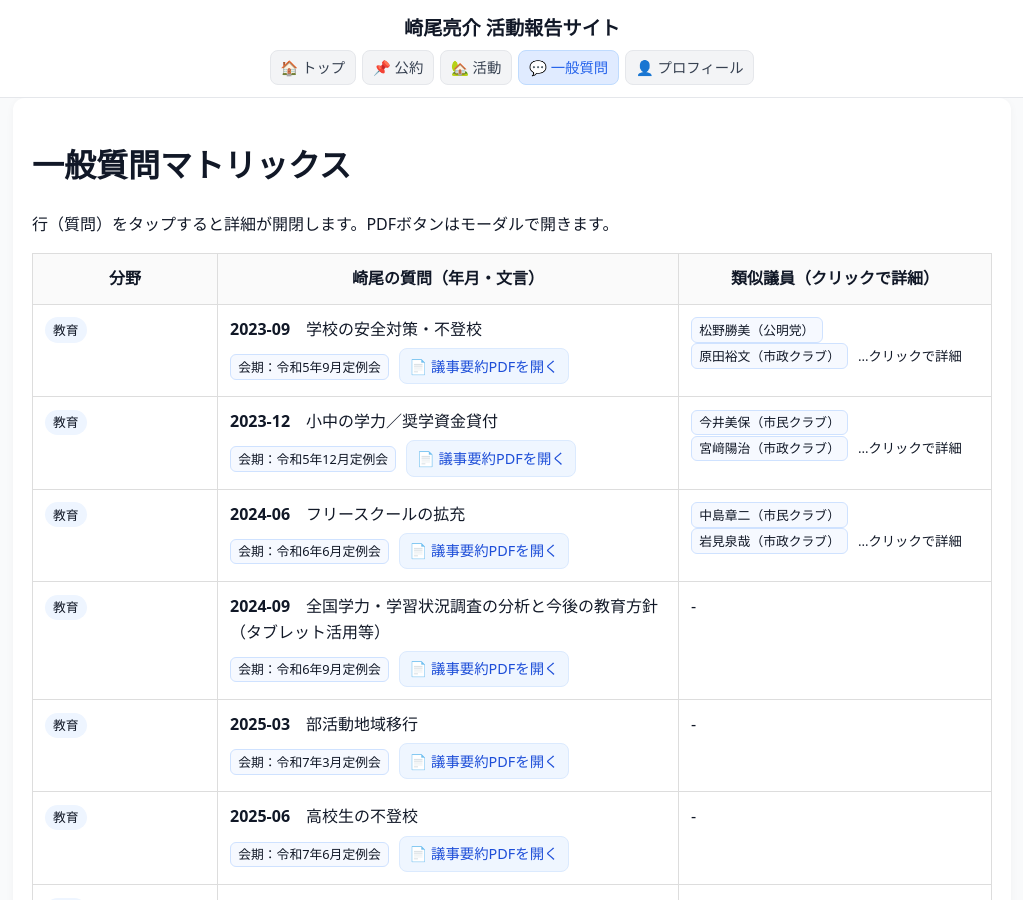
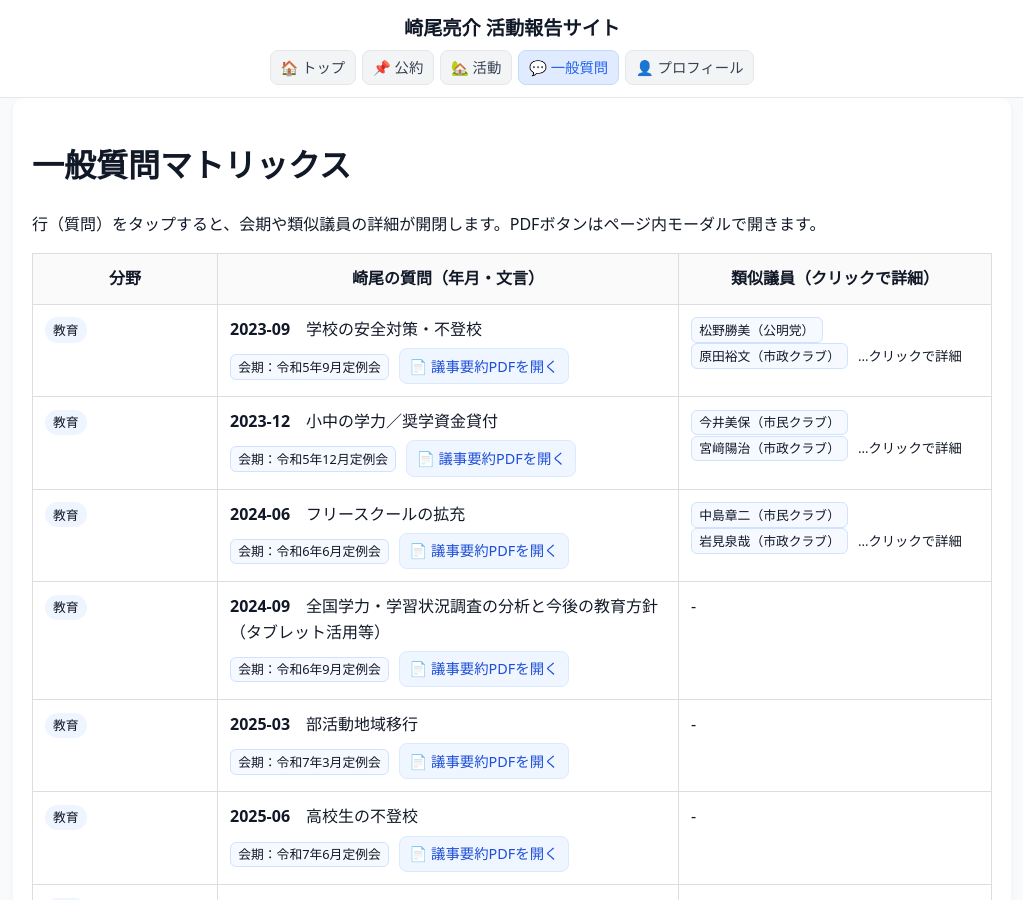
Before and after one commit to sakioryousuke-eng/activity-site, a Jekyll site: the page built from pages/matrix.html, in a window 1280 px wide and 900 px high. Shown: the whole window, without its empty margins (128-1151 px from the left). Built offline with Jekyll 4.4.1, drawn with Linux system fonts in a browser that asks for light colours.

Commit message:
Update matrix.html

```diff
--- a/pages/matrix.html
+++ b/pages/matrix.html
@@ -4,7 +4,7 @@ title: 一般質問マトリックス
 ---
 
 <h1>一般質問マトリックス</h1>
-<p>行（質問）をタップすると詳細が開閉します。PDFボタンはモーダルで開きます。</p>
+<p>行（質問）をタップすると、会期や類似議員の詳細が開閉します。PDFボタンはページ内モーダルで開きます。</p>
 
 <style>
   .matrix-wrap{overflow-x:auto}
@@ -49,9 +49,11 @@ title: 一般質問マトリックス
         <td>
           <div><strong>{{ item.sakio.month }}</strong>　{{ item.sakio.text }}</div>
           <div class="pill">会期：{{ item.sakio.session }}</div>
+
           {% if item.sakio.pdf %}
-            <!-- data-pdf にフルURLを渡す（YAMLが先頭スラッシュ無しでもOK） -->
-            <a href="{{ site.baseurl }}/{{ item.sakio.pdf }}" data-pdf="{{ site.baseurl }}/{{ item.sakio.pdf }}" class="pdf-link" data-title="{{ item.sakio.text }}">📄 議事要約PDFを開く</a>
+            <!-- モーダル起動用：data-open-pdf を付与。YAMLは先頭スラ無しなので relative_url で解決 -->
+            <a href="{{ item.sakio.pdf | relative_url }}" class="pdf-link"
+               data-open-pdf data-title="{{ item.sakio.text }}">📄 議事要約PDFを開く</a>
           {% endif %}
         </td>
         <td>
@@ -67,15 +69,20 @@ title: 一般質問マトリックス
       </tr>
       <tr id="{{ row_id }}" class="detail-row">
         <td colspan="3">
-          <div style="display:grid;gap:.5rem">
+          <div style="display:grid;gap:.5rem;">
             <div><strong>質問詳細</strong>：{{ item.sakio.session }}／{{ item.sakio.month }}／{{ item.sakio.text }}</div>
+
             {% if item.sakio.pdf %}
-              <a href="{{ site.baseurl }}/{{ item.sakio.pdf }}" data-pdf="{{ site.baseurl }}/{{ item.sakio.pdf }}" class="pdf-link" data-title="{{ item.sakio.text }}">📄 議事要約PDFを開く</a>
+              <div>
+                <a href="{{ item.sakio.pdf | relative_url }}" class="pdf-link"
+                   data-open-pdf data-title="{{ item.sakio.text }}">📄 議事要約PDFを開く</a>
+              </div>
             {% endif %}
+
             {% if item.related and item.related.size > 0 %}
               <div>
                 <strong>類似議員 詳細</strong>
-                <ul style="margin:.4rem 0 .2rem 1.2rem">
+                <ul style="margin:.4rem 0 .2rem 1.2rem;">
                   {% for r in item.related %}
                     <li><strong>{{ r.name }}</strong>（{{ r.party }}）：{{ r.month }}／{{ r.topic }}</li>
                   {% endfor %}
@@ -93,8 +100,9 @@ title: 一般質問マトリックス
 </div>
 
 <script>
-  // 行クリックで直下の詳細行をトグル
+  // 行クリックで直下の詳細行をトグル（PDFボタンは除外）
   document.addEventListener('click', function(e){
+    if (e.target.closest('[data-open-pdf]')) return; // モーダル起動は除外
     const tr = e.target.closest('tr.data-row');
     if(!tr) return;
     const id = tr.getAttribute('data-target');
```
